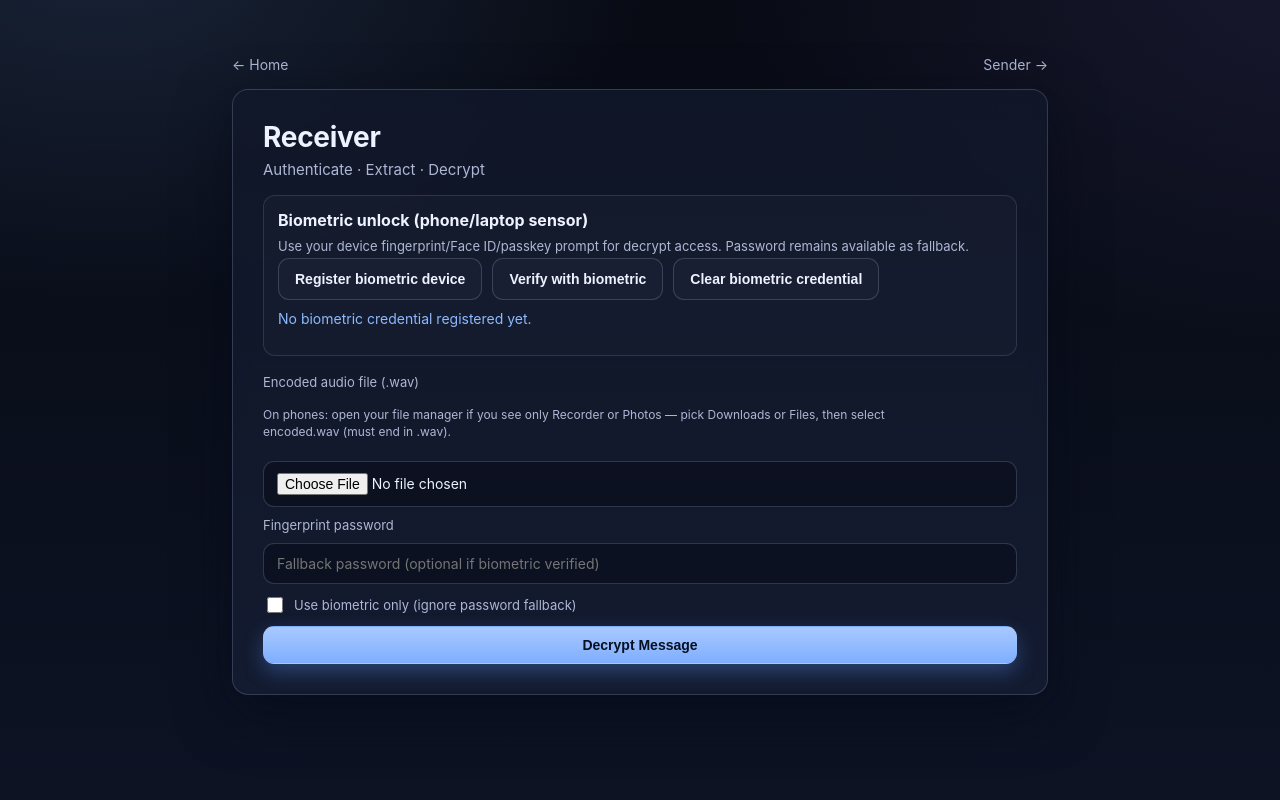
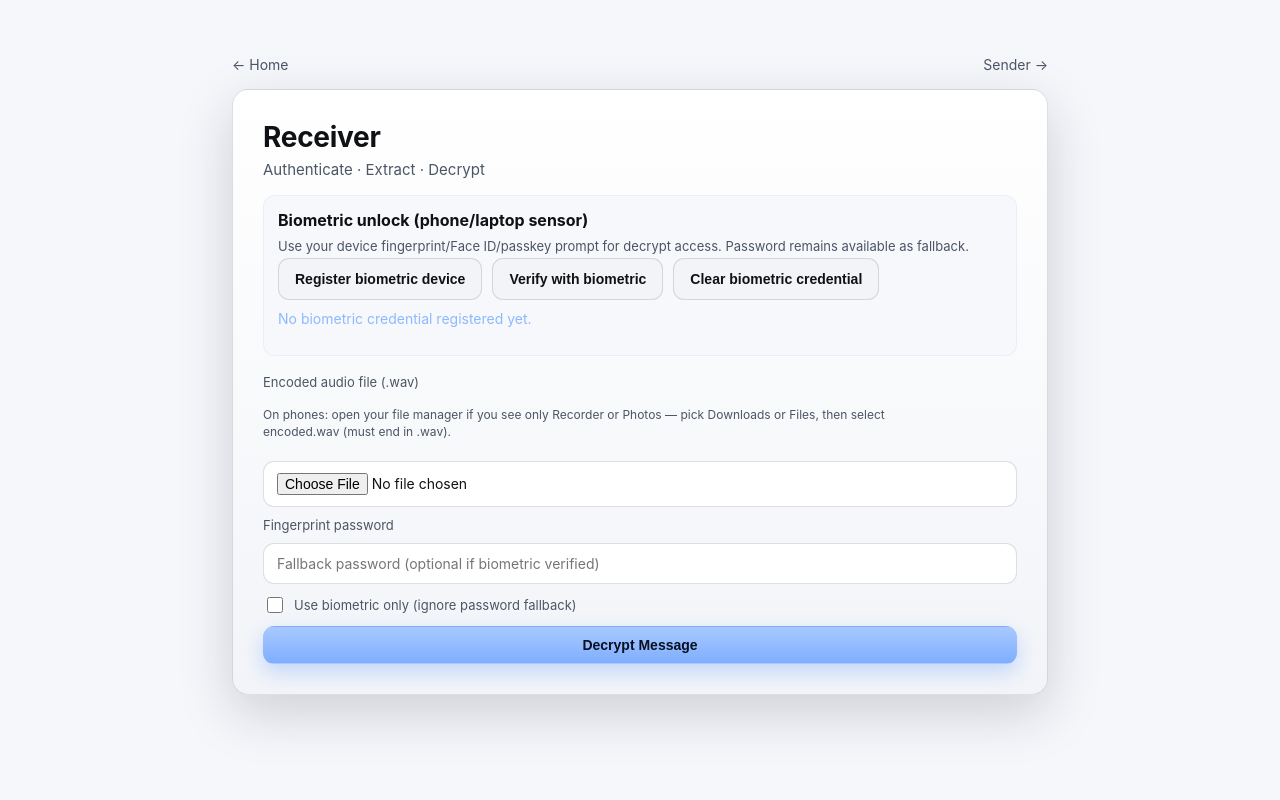
Before and after one commit to Karthikprasadm/EchoCrypt, a Flask app: page /receiver in a window 1280 px wide. Run offline with Flask 3, Linux system fonts and the light colour scheme.

Commit message:
Switch to light theme colors

```diff
--- a/static/style.css
+++ b/static/style.css
@@ -1,18 +1,18 @@
 :root {
     --bg-0: #080b14;
     --bg-1: #0d1324;
-    --surface: rgba(17, 24, 42, 0.82);
-    --surface-2: rgba(22, 30, 52, 0.78);
-    --text: #eef2ff;
-    --text-dim: #aeb7d5;
+    --surface: #ffffff;
+    --surface-2: #f2f4f8;
+    --text: #0f1115;
+    --text-dim: #4b5565;
     --accent: #8cb9ff;
     --accent-strong: #5e95ff;
     --success: #37d3a2;
     --warning: #ffc165;
     --danger: #ff7283;
-    --border: rgba(168, 186, 230, 0.22);
-    --ring: rgba(140, 185, 255, 0.28);
-    --shadow: 0 18px 54px rgba(5, 9, 24, 0.62);
+    --border: rgba(20, 30, 50, 0.14);
+    --ring: rgba(140, 185, 255, 0.35);
+    --shadow: 0 18px 54px rgba(20, 30, 50, 0.18);
     --radius: 16px;
 }
 
@@ -23,10 +23,7 @@ html, body {
     padding: 0;
     font-family: "Inter", "Segoe UI", -apple-system, BlinkMacSystemFont, Roboto, Helvetica, Arial, sans-serif;
     color: var(--text);
-    background:
-        radial-gradient(900px 620px at 8% -10%, rgba(120, 174, 255, 0.16), transparent 62%),
-        radial-gradient(1000px 660px at 104% -8%, rgba(149, 126, 255, 0.12), transparent 62%),
-        linear-gradient(180deg, var(--bg-0), var(--bg-1));
+    background: #f6f7fb;
     min-height: 100vh;
 }
 
@@ -69,7 +66,7 @@ html, body {
     font-size: 38px;
     margin: 0 0 8px;
     letter-spacing: -0.02em;
-    color: #f4f7ff;
+    color: var(--text);
 }
 
 h1 { font-size: 28px; margin: 0 0 6px; letter-spacing: -0.01em; }
@@ -124,11 +121,11 @@ h2 { font-size: 17px; margin: 0 0 12px; }
 
 .btn.ghost {
     color: var(--text);
-    background: rgba(255, 255, 255, 0.02);
+    background: #f3f4f7;
     border-color: var(--border);
 }
 
-.btn.ghost:hover { background: rgba(255, 255, 255, 0.06); }
+.btn.ghost:hover { background: #e8ebf2; }
 
 .steps { padding-left: 18px; line-height: 1.75; color: var(--text-dim); }
 .steps strong { color: var(--text); }
@@ -153,7 +150,7 @@ h2 { font-size: 17px; margin: 0 0 12px; }
     padding: 16px;
     border-radius: 14px;
     border: 1px solid rgba(168, 186, 230, 0.14);
-    background: rgba(255, 255, 255, 0.01);
+    background: #f7f8fc;
 }
 
 .field-wide {
@@ -196,7 +193,7 @@ input[type="number"],
 input[type="file"],
 select,
 textarea {
-    background: rgba(8, 12, 24, 0.55);
+    background: #ffffff;
     color: var(--text);
     border: 1px solid var(--border);
     border-radius: 11px;
@@ -257,15 +254,15 @@ textarea { resize: vertical; }
 }
 
 .flash.success {
-    color: #d9ffed;
-    background: rgba(55, 211, 162, 0.13);
-    border-color: rgba(55, 211, 162, 0.34);
+    color: #135f46;
+    background: #dff5ea;
+    border-color: #a9e1cc;
 }
 
 .flash.error {
-    color: #ffe2e7;
-    background: rgba(255, 114, 131, 0.13);
-    border-color: rgba(255, 114, 131, 0.34);
+    color: #8b1f2b;
+    background: #ffe3e7;
+    border-color: #f1a7b3;
 }
 
 .webauthn-panel {
@@ -273,7 +270,7 @@ textarea { resize: vertical; }
     padding: 14px;
     border-radius: 12px;
     border: 1px solid rgba(168, 186, 230, 0.16);
-    background: rgba(255, 255, 255, 0.02);
+    background: #f7f8fc;
 }
 
 .webauthn-panel h2 {
@@ -323,7 +320,7 @@ textarea { resize: vertical; }
 .success-step audio { width: 100%; margin-top: 8px; }
 
 .message-box {
-    background: rgba(8, 12, 24, 0.62);
+    background: #f2f4f8;
     color: var(--text);
     padding: 12px;
     border-radius: 10px;
```
